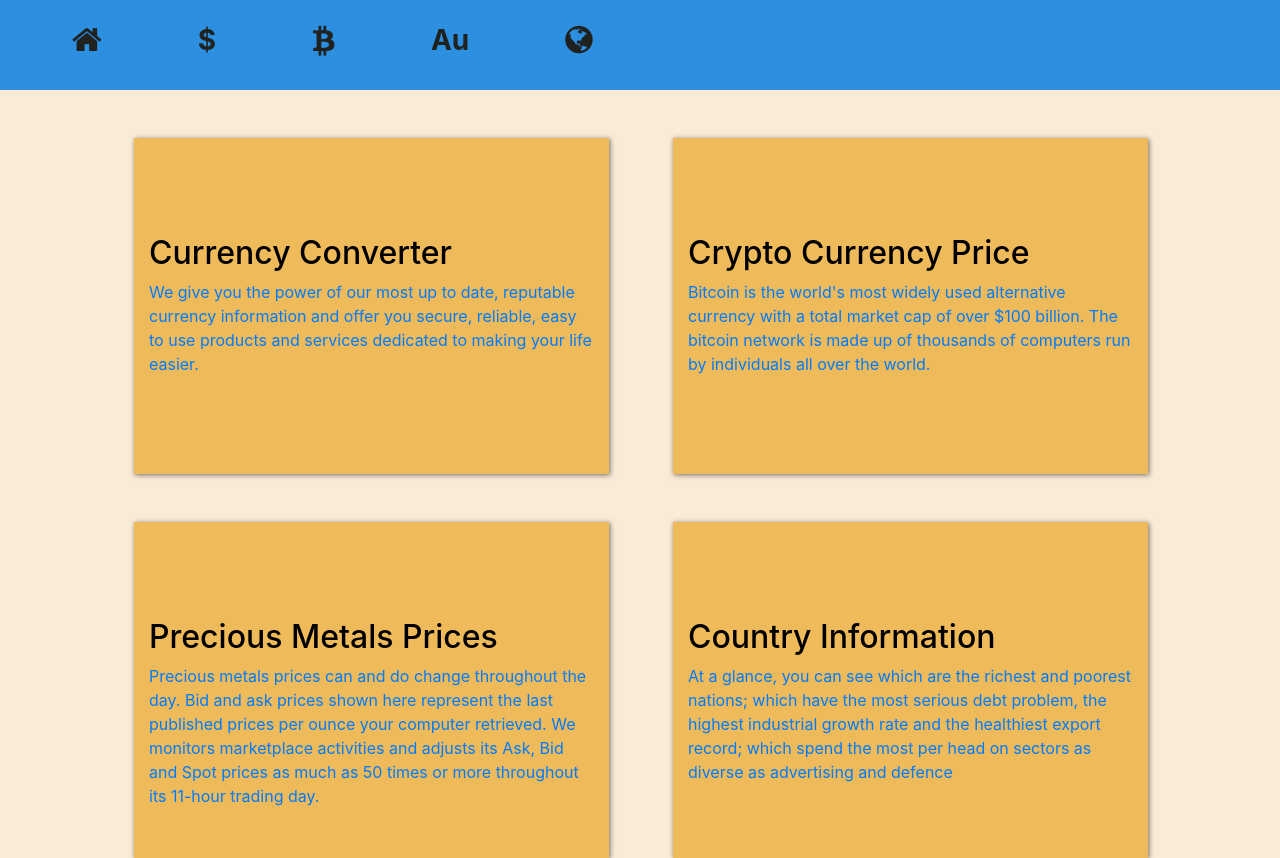
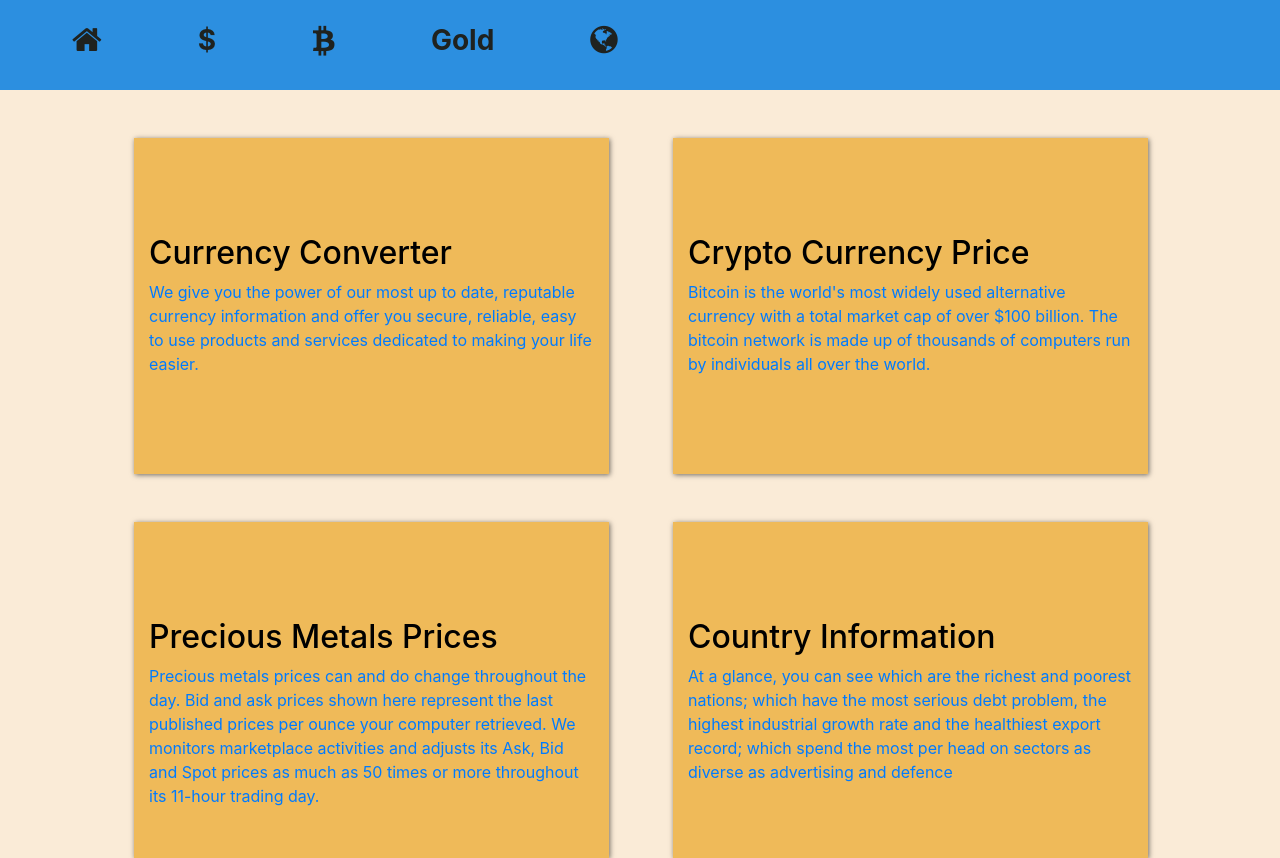
Before and after one commit to guhilot/DashboardProject, a React (Create React App) app in the folder custom-info-dash/: page / in a window 1280 px wide. Built offline with nearby package versions, Linux system fonts and the light colour scheme; no server answers.

Commit message:
nameChange

```diff
--- a/custom-info-dash/src/App.css
+++ b/custom-info-dash/src/App.css
@@ -5,7 +5,10 @@
  body{
   margin:0;
   background-color: antiquewhite;
+  -webkit-transition: all 1s ease;
+  transition: all 1s ease;
 }
+
 
 .nav{
   display: flex;
--- a/custom-info-dash/src/Context.js
+++ b/custom-info-dash/src/Context.js
@@ -128,10 +128,29 @@ function ContextProvider(props){
      * exectues whenever there is a change to url to fetch new data
      */
 
+    function cointoss(coin){
+        setCoinData((prev)=>{
+
+            if(prev === undefined || prev.length == 0){
+                console.log("ok")
+                return coin
+            }else{
+                console.log("yeah")
+                for(let i=0;i<coin.length;++i)
+                {
+                    prev = [...prev,coin[i]]
+                }
+                return prev
+            }
+        })
+
+        console.log(coinData)
+    }
+    console.log(coinData)
     useEffect(()=>{
         fetch(url)
             .then(res=>res.json())
-            .then(data=>setCoinData(data))
+            .then(data=>cointoss(data))
     },[url])
 
     /**
--- a/custom-info-dash/src/components/Navbar.js
+++ b/custom-info-dash/src/components/Navbar.js
@@ -12,7 +12,7 @@ function Navbar(){
           <Link to="/"><li><i className="fa fa-2x fa-home"></i></li></Link>
           <Link to="/currency"><li className="money"><h3><b>$</b></h3></li></Link>
           <Link to="/crypto"><li><i className="fa fa-2x fa-bitcoin"></i></li></Link>
-          <Link to="/metal"><li><h3><b>Au</b></h3></li></Link>
+          <Link to="/metal"><li><h3><b>Gold</b></h3></li></Link>
           <Link to="/country"><li><i className="fa fa-2x fa-globe"></i></li></Link>
         </ul>
       </div>
```
Also changed, not shown: custom-info-dash/src/App.js (line endings or trailing spaces), 2 other files (tests, documents, lock files or other folders).
